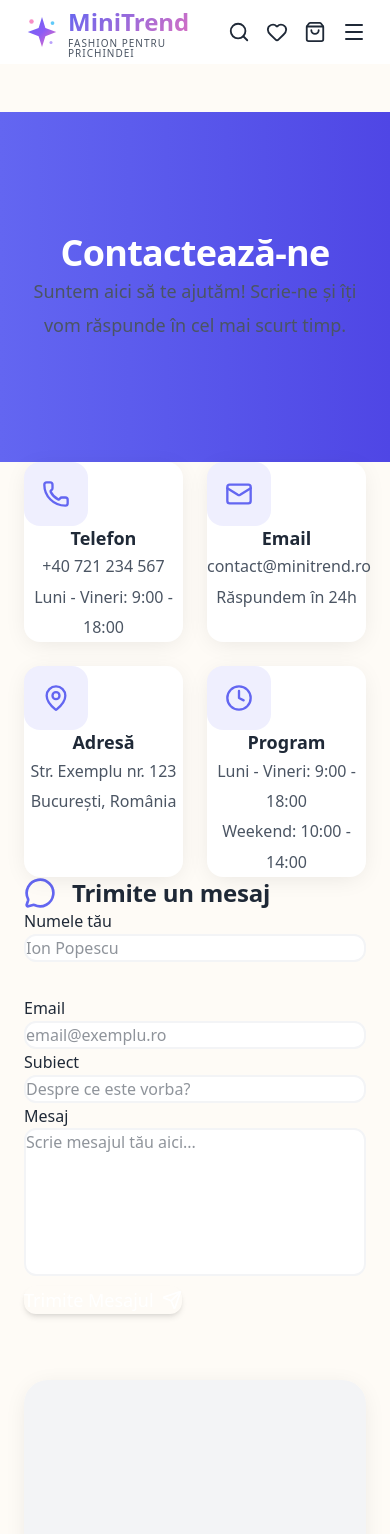
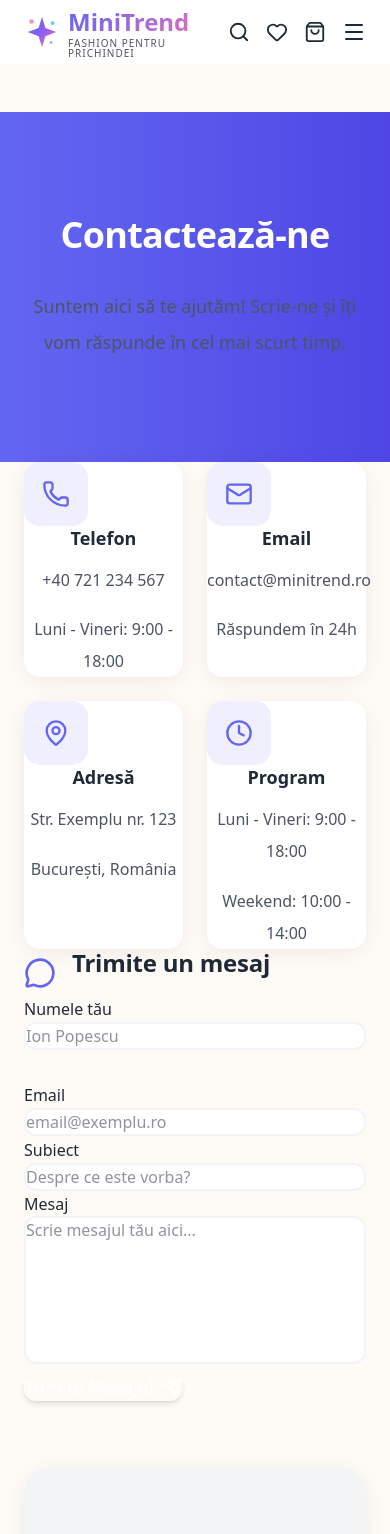
Before and after one commit to laudaturoxana-cpu/minitrend, a React (Vite) app: page /contact in a window 390 px wide. Shown: the top 1534 px of the page. Built offline with nearby package versions, Linux system fonts and the light colour scheme.

Commit message:
Increase global section and text spacing

```diff
--- a/src/index.css
+++ b/src/index.css
@@ -79,6 +79,7 @@ h1 {
   font-weight: 700;
   line-height: 1.15;
   letter-spacing: -0.02em;
+  margin-bottom: 0.9em;
 }
 
 h2 {
@@ -86,17 +87,23 @@ h2 {
   font-weight: 700;
   line-height: 1.2;
   letter-spacing: -0.01em;
+  margin-bottom: 0.8em;
 }
 
 h3, h4, h5, h6 {
   font-family: var(--font-heading);
   font-weight: 600;
   line-height: 1.4;
+  margin-bottom: 0.7em;
 }
 
 p {
-  line-height: 1.9;
+  line-height: 2;
   color: var(--color-text-secondary);
+  margin-bottom: 1.1em;
+}
+
+p:last-child {
   margin-bottom: 0;
 }
 
--- a/src/pages/About.tsx
+++ b/src/pages/About.tsx
@@ -35,7 +35,7 @@ export const About = () => {
   ];
 
   return (
-    <div className="min-h-screen space-y-10 md:space-y-14 lg:space-y-20">
+    <div className="min-h-screen space-y-20 md:space-y-24 lg:space-y-28">
       {/* Hero */}
       <section className="relative py-24 lg:py-32 overflow-hidden">
         <div className="absolute inset-0 gradient-hero" />
--- a/src/pages/Contact.tsx
+++ b/src/pages/Contact.tsx
@@ -46,7 +46,7 @@ export const Contact = () => {
   ];
 
   return (
-    <div className="min-h-screen space-y-10 md:space-y-14 lg:space-y-20">
+    <div className="min-h-screen space-y-20 md:space-y-24 lg:space-y-28">
       {/* Hero */}
       <section className="relative h-[350px] lg:h-[400px] bg-gradient-to-r from-primary to-primary-dark flex items-center">
         <div className="container text-center text-white">
--- a/src/pages/Home.tsx
+++ b/src/pages/Home.tsx
@@ -33,7 +33,7 @@ export const Home = () => {
   ];
 
   return (
-    <div className="w-full overflow-x-hidden space-y-10 md:space-y-14 lg:space-y-20">
+    <div className="w-full overflow-x-hidden space-y-20 md:space-y-24 lg:space-y-28">
       {/* Hero Section */}
       <section className="relative min-h-[600px] lg:min-h-[calc(100vh-80px)] flex items-center py-12 md:py-16 lg:py-0">
         {/* Background */}
--- a/src/pages/Product.tsx
+++ b/src/pages/Product.tsx
@@ -71,7 +71,7 @@ export const Product = () => {
     : 0;
 
   return (
-    <div className="min-h-screen space-y-8 md:space-y-12 lg:space-y-14">
+    <div className="min-h-screen space-y-16 md:space-y-20 lg:space-y-24">
       {/* Breadcrumb */}
       <div className="container mx-auto px-4 py-4">
         <nav className="flex items-center gap-2 text-sm text-text-secondary">
--- a/src/pages/Shop.tsx
+++ b/src/pages/Shop.tsx
@@ -94,7 +94,7 @@ export const Shop = () => {
   const hasActiveFilters = selectedSubcategory || selectedSizes.length > 0 || priceRange[0] > 0 || priceRange[1] < 500;
 
   return (
-    <div className="min-h-screen overflow-x-hidden space-y-10 md:space-y-14 lg:space-y-16">
+    <div className="min-h-screen overflow-x-hidden space-y-20 md:space-y-24 lg:space-y-28">
       {/* Hero Banner */}
       <section className="relative h-[200px] md:h-[250px] lg:h-[300px] overflow-hidden">
         <div
--- a/src/pages/Wishlist.tsx
+++ b/src/pages/Wishlist.tsx
@@ -14,7 +14,7 @@ export const Wishlist = () => {
   };
 
   return (
-    <div className="min-h-screen py-12">
+    <div className="min-h-screen py-12 space-y-16 md:space-y-20 lg:space-y-24">
       <div className="container mx-auto px-4">
         <div className="max-w-4xl mx-auto">
           {/* Header */}
```
